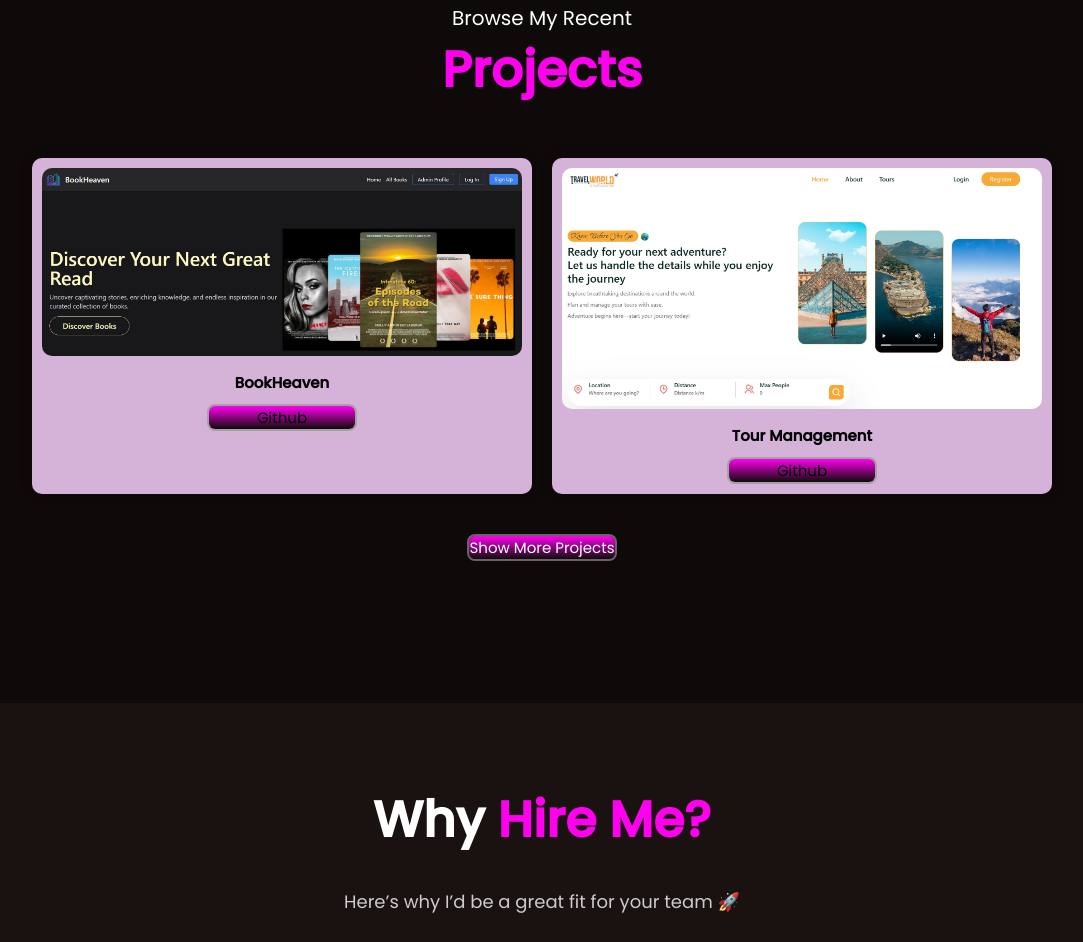
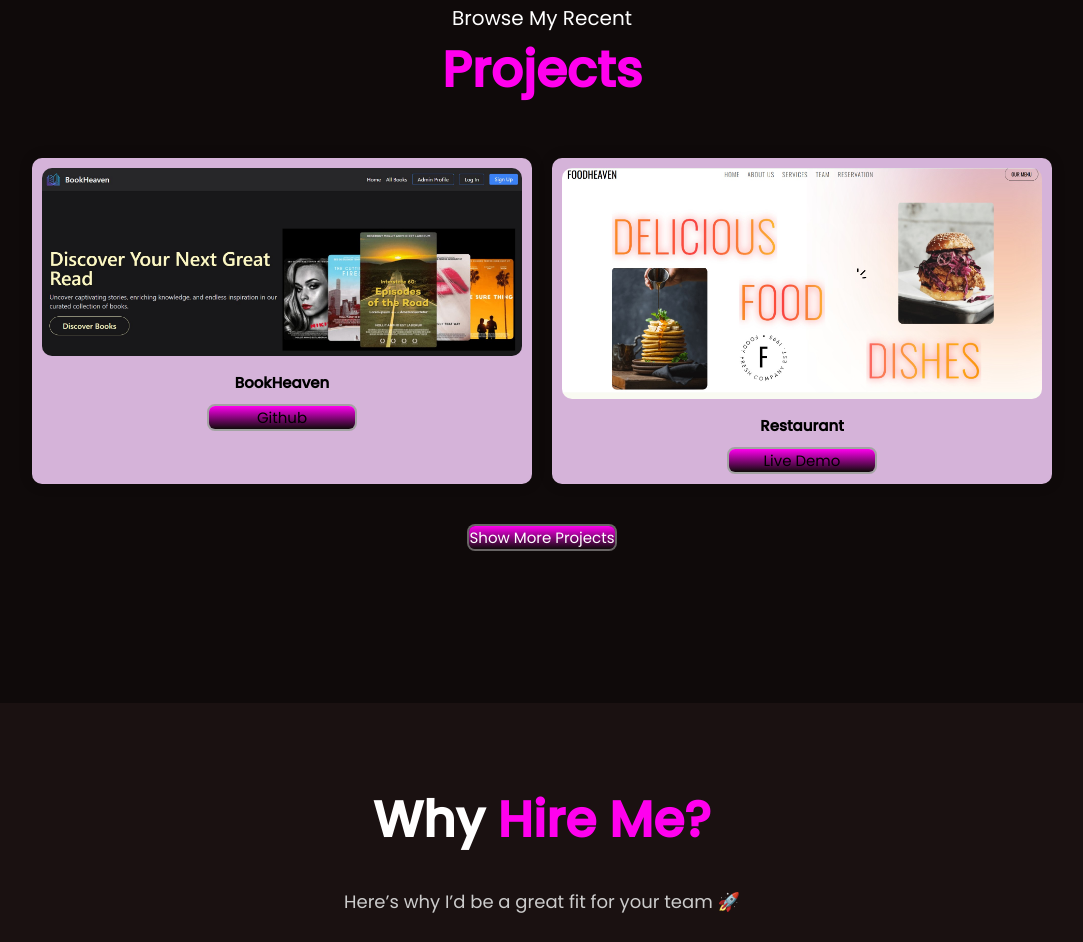
Before and after one commit to Shailaja-2/My_Portfolio, a plain HTML site: page index.html in a window 1280 px wide. Shown: the part 3359-4301 px from the top of the page, without its empty margins (98-1181 px from the left). Drawn offline with nearby package versions, Linux system fonts and the light colour scheme.

Commit message:
project added

```diff
--- a/index.html
+++ b/index.html
@@ -234,6 +234,36 @@
                     </div>
                 </div>
 
+                <!-- Project 5 -->
+                <div class="details-container color-container">
+                    <div class="article-container">
+                        <img src="./images/project-5.jpg" alt="Project 2" class="project-img" />
+                    </div>
+                    <h2 class="experience-sub-title project-title">Restaurant</h2>
+                    <div class="btn-container">
+                        <!-- <button class="btn btn-color-2 project-btn"
+                            onclick="location.href='https://github.com/Shailaja-2/Mern_Food.git'">
+                            Github
+                        </button> -->
+                        <button class="btn btn-color-2 project-btn"
+                            onclick="location.href='https://mern-food-frontend-iafe.onrender.com/'">
+                            Live Demo
+                        </button>
+                    </div>
+                </div>
+
+            </div>
+        </div>
+
+        <!-- Show More Button -->
+        <div class="show-more-container">
+            <button id="showMoreBtn" class="btn">Show More Projects</button>
+        </div>
+
+        <!-- Hidden Projects -->
+        <div class="experience-details-container hidden-projects">
+            <div class="about-containers">
+
                 <!-- Project 2 -->
                 <div class="details-container color-container">
                     <div class="article-container">
@@ -251,17 +281,9 @@
                         </button> -->
                     </div>
                 </div>
-            </div>
-        </div>
 
-        <!-- Show More Button -->
-        <div class="show-more-container">
-            <button id="showMoreBtn" class="btn">Show More Projects</button>
-        </div>
 
-        <!-- Hidden Projects -->
-        <div class="experience-details-container hidden-projects">
-            <div class="about-containers">
+
                 <!-- Project 3 -->
                 <div class="details-container color-container">
                     <div class="article-container">
```
Also changed, not shown: images/project-5.jpg (added).
